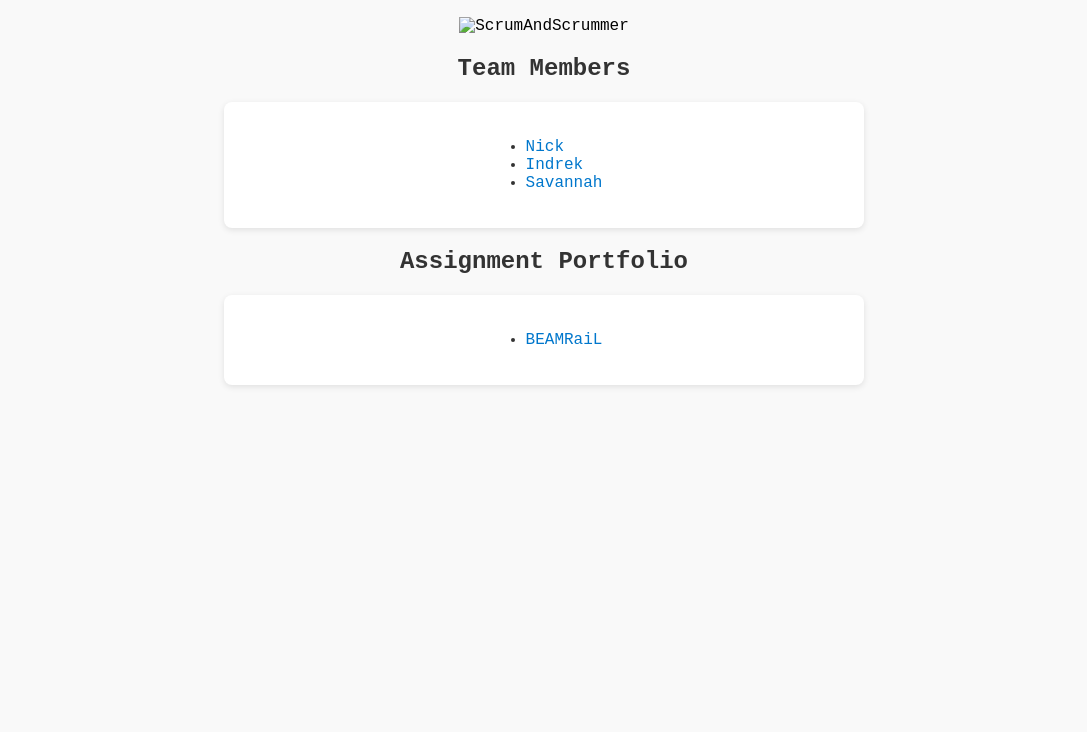
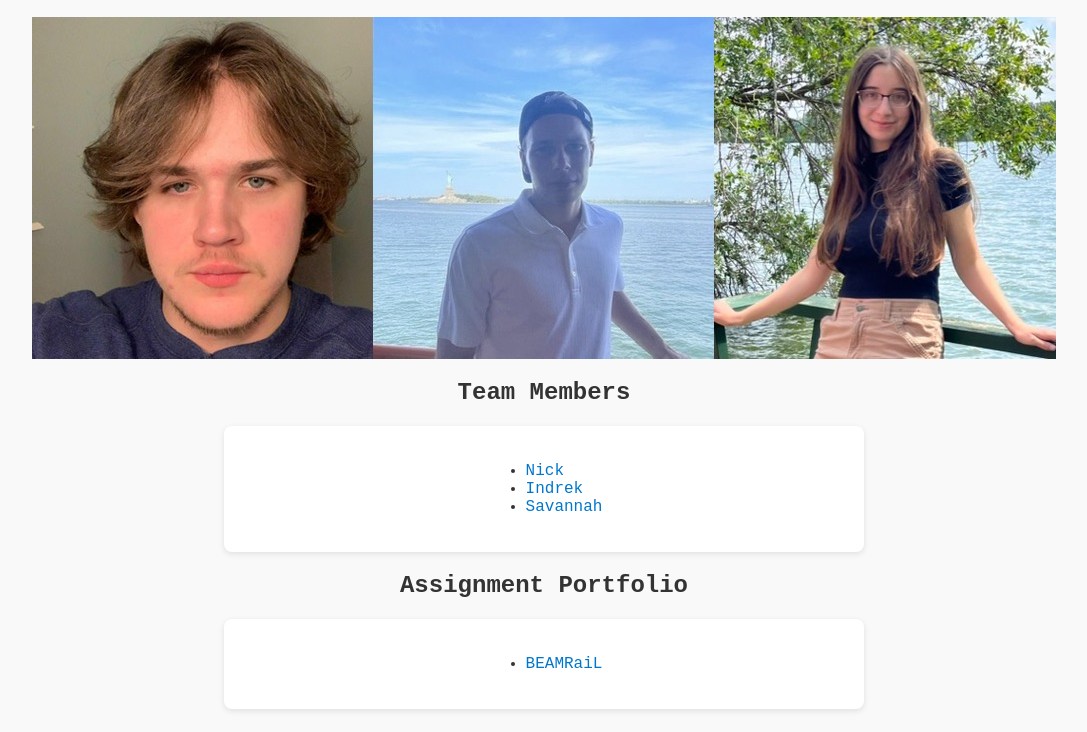
Before and after one commit to Scrum-And-Scrummer/getting-to-know-each-other-teams, a website: page public/index.html in a window 1280 px wide. Shown: the part 68-800 px from the top of the page, without its empty margins (96-1183 px from the left). Drawn offline with Linux system fonts and the light colour scheme.

Commit message:
Attempt to fix image error

```diff
--- a/public/index.html
+++ b/public/index.html
@@ -7,7 +7,7 @@
 <body>
     <h1>ScrumAndScrummer</h1>
     <div class="center-image">
-        <img src="public/ScrumAndScrummer.jpg" alt="ScrumAndScrummer" usemap="#ScrumAndScrummer">
+        <img src="ScrumAndScrummer.jpg" alt="ScrumAndScrummer" usemap="#ScrumAndScrummer">
     </div>
     <map name="ScrumAndScrummer">
         <area shape="rect" coords="0,0,342,342" alt="Nick" href="" target="_blank">
```
